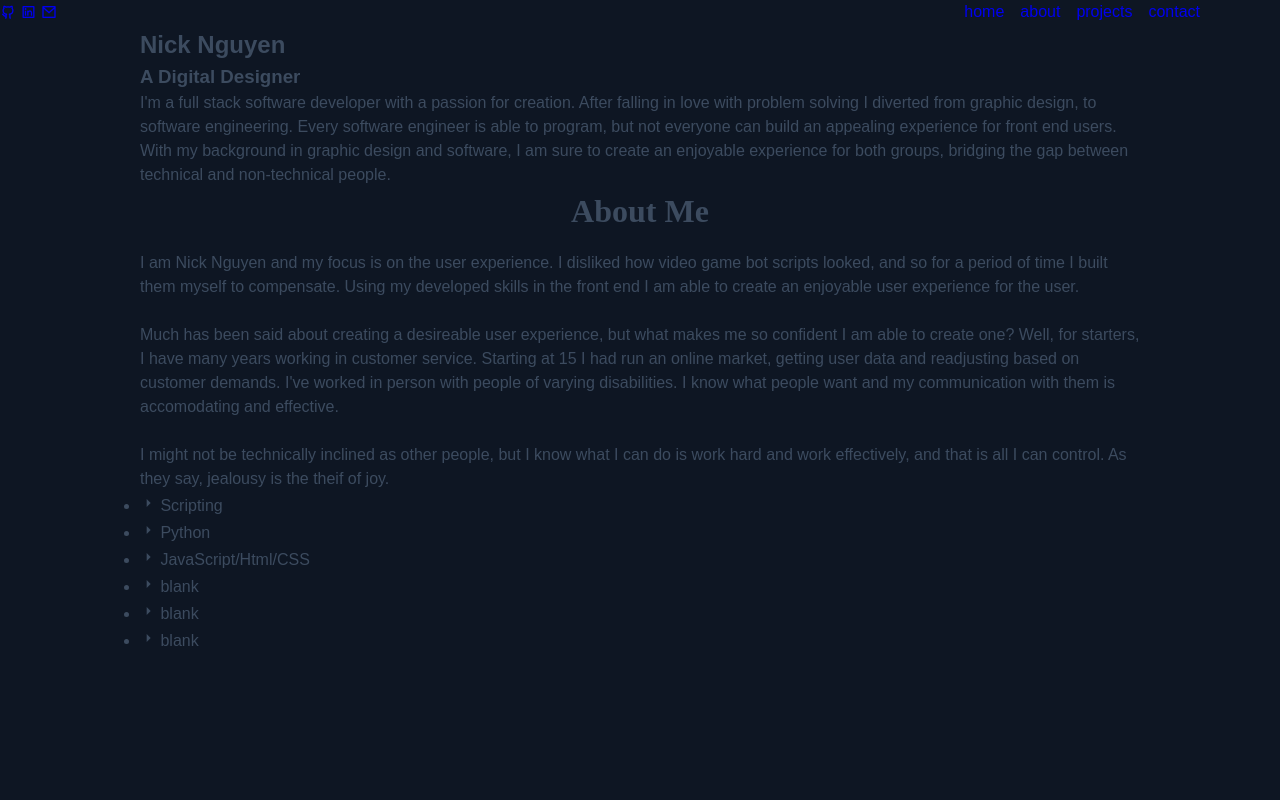
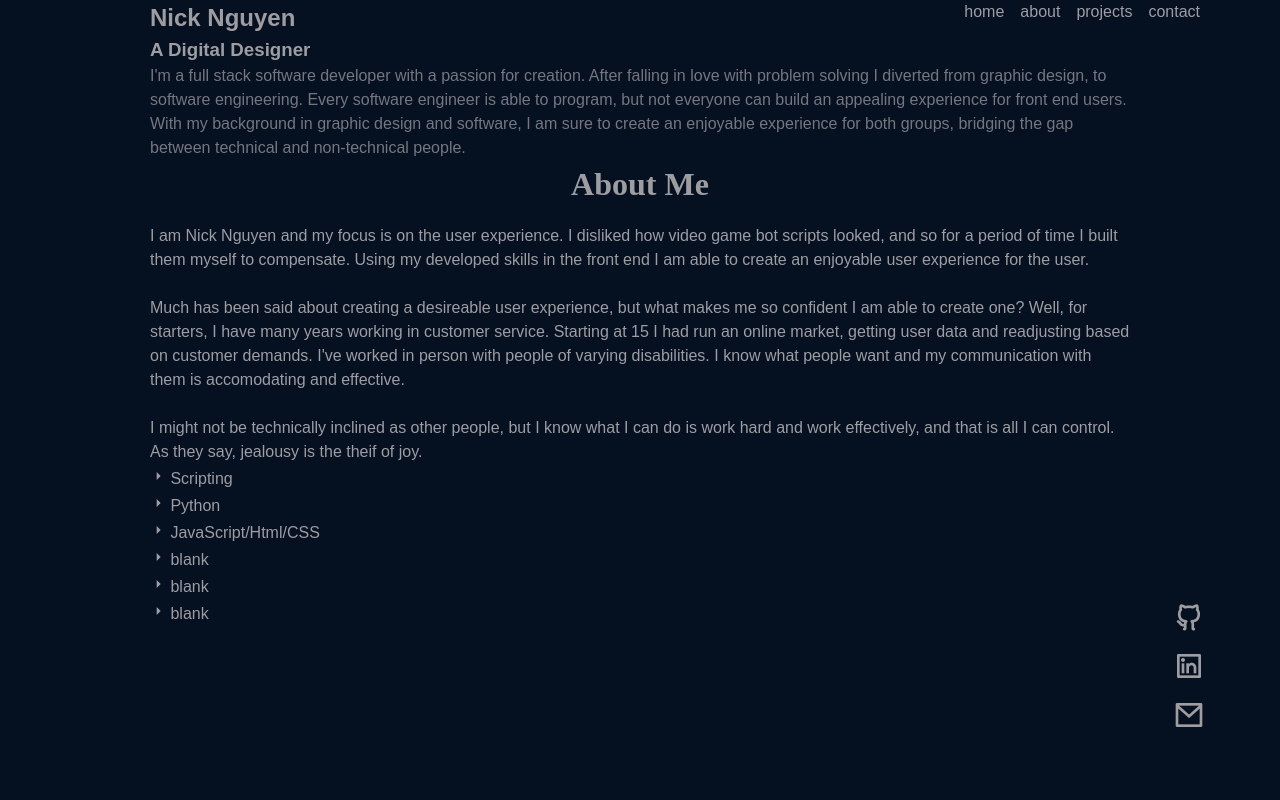
Before and after one commit to TC-ChangMin/digital-portfolio, a plain HTML site: page index.html in a window 1280 px wide. Shown: the top 800 px of the page. Drawn offline with nearby package versions, Linux system fonts and the light colour scheme.

Commit message:
readjusted color, margns, spacing, placement of aria

```diff
--- a/styles.css
+++ b/styles.css
@@ -1,4 +1,4 @@
-/* Global scoping start*/
+/* Global start*/
 * {
   box-sizing: border-box;
   padding: 0;
@@ -7,8 +7,9 @@
 }
 :root{
   /* Colors */
-  --background-color: rgb(14, 22, 35);
-  --text-color: rgb(60, 75, 95);
+  --background-color: rgb(5, 16, 33);
+  --text-color: rgba(230, 223, 223, 0.681);
+  --text-color-offset: rgba(230, 223, 223, 0.499);
   --glow: rgb(98, 212, 246);
   --glow2: rgb(62, 139, 244);
   --glow3: rgb(33, 77, 131);
@@ -47,9 +48,51 @@ section{
 img {
   width: 100%;
 }
-/* Global scoping end*/
+.socials {
+  display: flex;
+  align-self:flex-end ;
+  flex-direction: column;
+  position: fixed;
+  bottom: -100px;
+  right: 70px;
+  z-index: 100;
+  background: none;
+}
+/* Socials */
+.socials > a {
+  text-decoration: none;
+  border-bottom: 0.1px solid transparent;
+  transition: border-bottom-color 0.3s ease, color 0.3s ease;
+}
 
-/* header */
+.icon {
+  color: var(--text-color);
+  font-size: 2rem;
+  margin: 5px;
+  transition: color 0.3s ease;
+}
+
+.socials > a:hover,
+.socials > a:focus {
+  border-bottom-color: var();
+}
+
+.icon:hover {
+  color: var(--glow);
+}
+
+.socials::after {
+  content: "";
+  display: block;
+  height: 150px;
+  width: 0.1px;
+  background-color: var(--background-color);
+  margin-top: 10px;
+  margin-left: auto;
+  margin-right: auto;
+}
+
+/* Header */
 .website-header{
   font-family: sans-serif;
   width: 100%;
@@ -68,8 +111,30 @@ img {
 .nav-item{
   margin-left: 1rem;
 }
+.nav-item-link{
+  color: var(--text-color);
+}
 
 .nav-item-link:hover,
 .nav-item-link:focus{
   color: var(--glow);
 }
+/* Global end*/
+
+/* Main */
+#main-content {
+  padding-top: 5rem;
+  position: relative;
+  padding: 0 150px;
+  margin: 0 auto;
+  max-width: 1600px;
+}
+
+/* Home */
+.intro{
+  color: var(--text-color-offset);
+}
+/* About Me */
+.about-skills-grid ul li{
+  list-style-type: none;
+}
```
